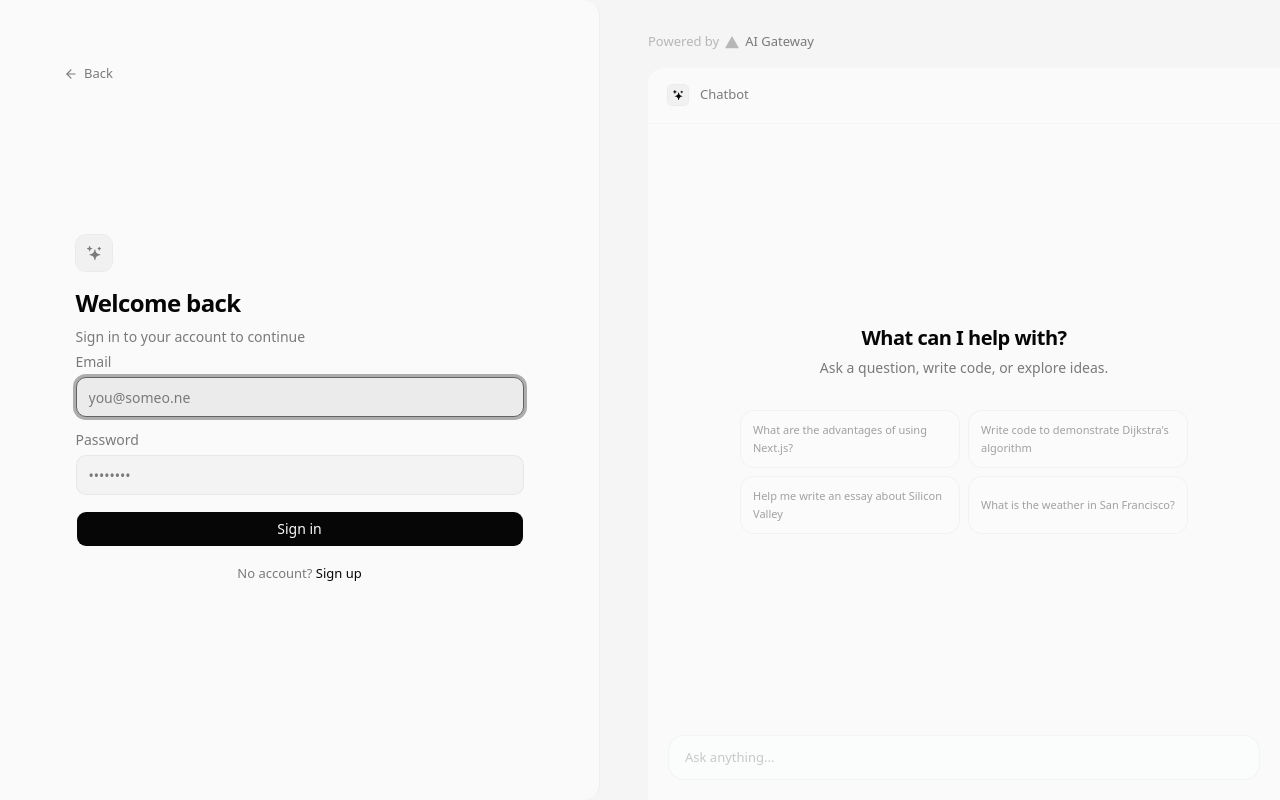
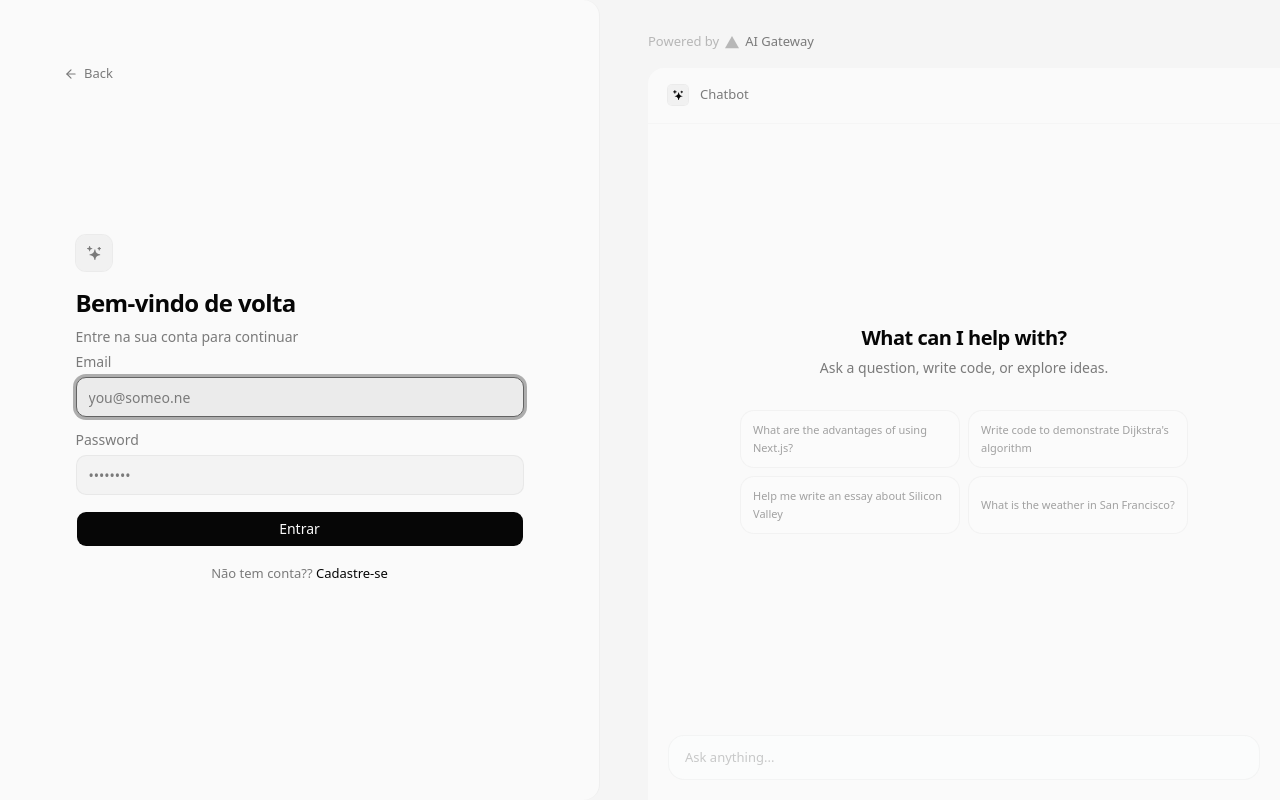
Before and after one commit to louis2220/chatIA, a Next.js app: page /login in a window 1280 px wide. Built offline with nearby package versions, Linux system fonts and the light colour scheme; no server answers; what bcrypt-ts would draw is missing.

Commit message:
Update page.tsx

```diff
--- a/app/(auth)/login/page.tsx
+++ b/app/(auth)/login/page.tsx
@@ -45,19 +45,19 @@ export default function Page() {
 
   return (
     <>
-      <h1 className="text-2xl font-semibold tracking-tight">Welcome back</h1>
+      <h1 className="text-2xl font-semibold tracking-tight">Bem-vindo de volta</h1>
       <p className="text-sm text-muted-foreground">
-        Sign in to your account to continue
+        Entre na sua conta para continuar
       </p>
       <AuthForm action={handleSubmit} defaultEmail={email}>
-        <SubmitButton isSuccessful={isSuccessful}>Sign in</SubmitButton>
+        <SubmitButton isSuccessful={isSuccessful}>Entrar</SubmitButton>
         <p className="text-center text-[13px] text-muted-foreground">
-          {"No account? "}
+          {"Não tem conta?? "}
           <Link
             className="text-foreground underline-offset-4 hover:underline"
             href="/register"
           >
-            Sign up
+            Cadastre-se
           </Link>
         </p>
       </AuthForm>
```
